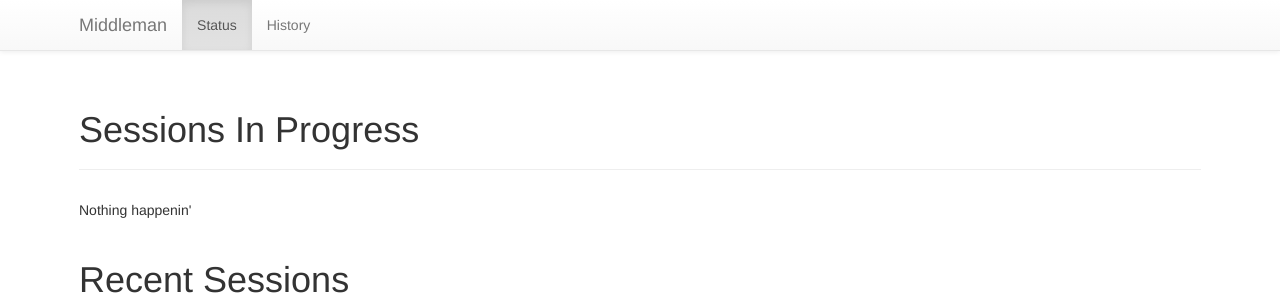
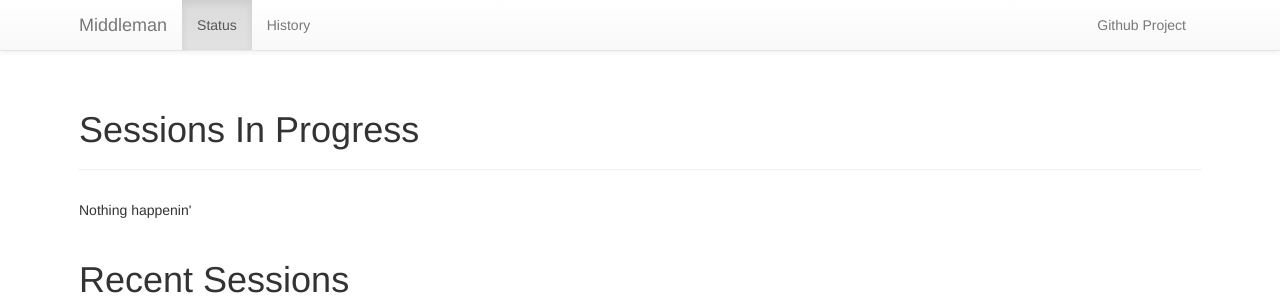
Before and after one commit to st3fan/moz-middleman, a Flask app: page /status in a window 1280 px wide. Shown: the top 300 px of the page. Run offline with Flask 2, Linux system fonts and the light colour scheme; data that the repository does not hold is empty; some libraries are stand-ins or nearby versions.

Commit message:
Added a link to the Github project

```diff
--- a/sources/middleman/api/templates/history.html
+++ b/sources/middleman/api/templates/history.html
@@ -38,6 +38,9 @@
           <ul class="nav navbar-nav">
             <li><a href="/status">Status</a></li>
             <li class="active"><a href="/history">History</a></li>
+          </ul>
+          <ul class="nav navbar-nav navbar-right">
+            <li><a href="https://github.com/st3fan/moz-middleman" target="_blank">Github Project</a></li>
           </ul>
         </div><!--/.nav-collapse -->
       </div>
--- a/sources/middleman/api/templates/status.html
+++ b/sources/middleman/api/templates/status.html
@@ -38,6 +38,9 @@
           <ul class="nav navbar-nav">
             <li class="active"><a href="/status">Status</a></li>
             <li><a href="/history">History</a></li>
+          </ul>
+          <ul class="nav navbar-nav navbar-right">
+            <li><a href="https://github.com/st3fan/moz-middleman" target="_blank">Github Project</a></li>
           </ul>
         </div><!--/.nav-collapse -->
       </div>
```
